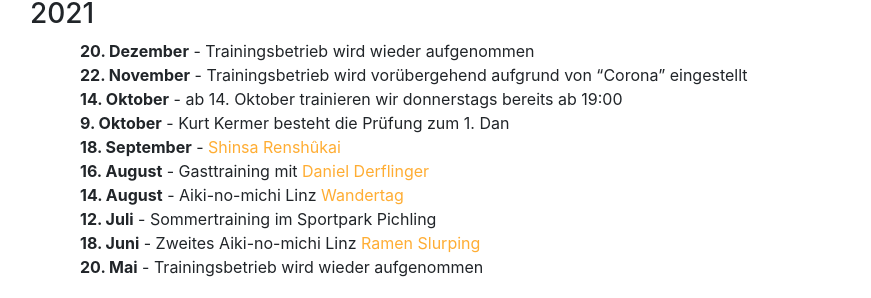
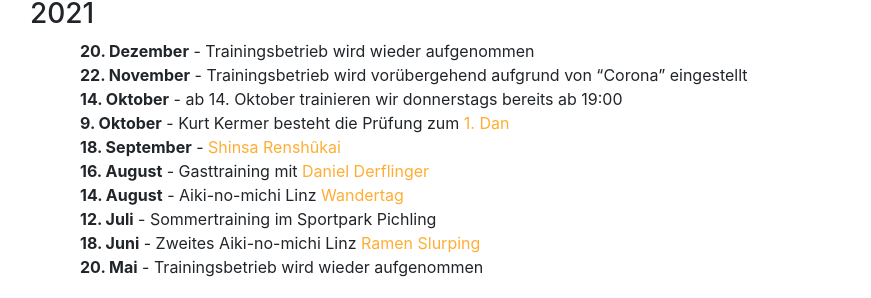
Before and after one commit to TWachs/aikinomichi-linz, a Jekyll site: the page built from aktuelles.md, in a window 1280 px wide. Shown: the part 1041-1339 px from the top of the page, without its empty margins (55-926 px from the left). Built offline with Jekyll 4.4.1, drawn with Linux system fonts in a browser that asks for light colours; nearby versions of some CDN libraries; part of the change alters nothing that is shown.

```diff
--- a/aktuelles.md
+++ b/aktuelles.md
@@ -32,7 +32,7 @@ title: Aktuelles
 * **20. Dezember** - Trainingsbetrieb wird wieder aufgenommen
 * **22. November** - Trainingsbetrieb wird vorübergehend aufgrund von "Corona" eingestellt
 * **14. Oktober** - ab 14. Oktober trainieren wir donnerstags bereits ab 19:00
-* **9. Oktober** - Kurt Kermer besteht die Prüfung zum 1. Dan
+* **9. Oktober** - Kurt Kermer besteht die Prüfung zum [1. Dan](https://www.tips.at/vereine/aiki-no-michi-linz/news/553263-meisterleistung-im-hohen-alter){:target="_blank"}
 * **18. September** - [Shinsa Renshûkai](https://www.facebook.com/aikinomichilinz/photos/pcb.2973914229490011/2973907026157398){:target="_blank"}
 * **16. August** - Gasttraining mit [Daniel Derflinger](https://www.facebook.com/100002455483738/videos/2778261658932323/){:target="_blank"}
 * **14. August** - Aiki-no-michi Linz [Wandertag](https://www.facebook.com/aikinomichilinz/photos/pcb.2941015092779925/2941013476113420/){:target="_blank"}
```
